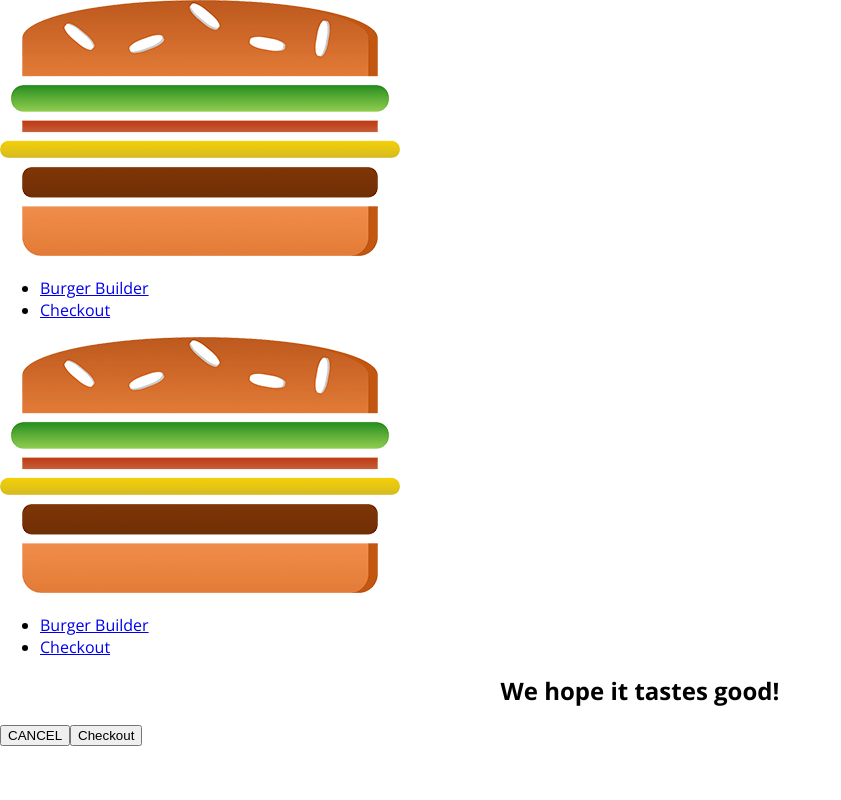
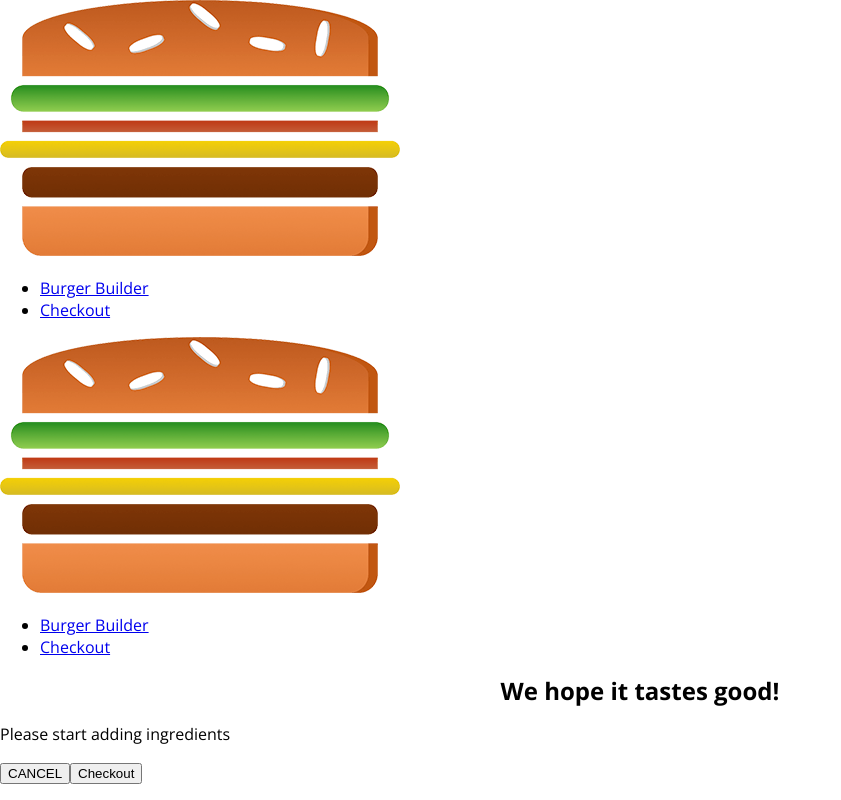
Before and after one commit to syadallah/Burger-Builder, a React app: page /checkout in a window 1280 px wide. Shown: the whole page, without its empty margins (0-841 px from the left). Built offline with nearby package versions, Linux system fonts and the light colour scheme.

Commit message:
Parse the ingredients into the checkout component

```diff
--- a/src/containers/Checkout/Checkout.js
+++ b/src/containers/Checkout/Checkout.js
@@ -10,6 +10,14 @@ class Checkout extends Component {
       cheese:1,
       bacon:1
     }
+  }
+  componentDidMount() {
+    const query = new URLSearchParams(this.props.location.search)
+    const ingredients = {}
+    for (let param of query.entries()) {
+      ingredients[param[0]] = +param[1]
+    }
+    this.setState({ingredients:ingredients})
   }
   checkoutCancelledHandler = () => {
     this.props.history.goBack()
```
